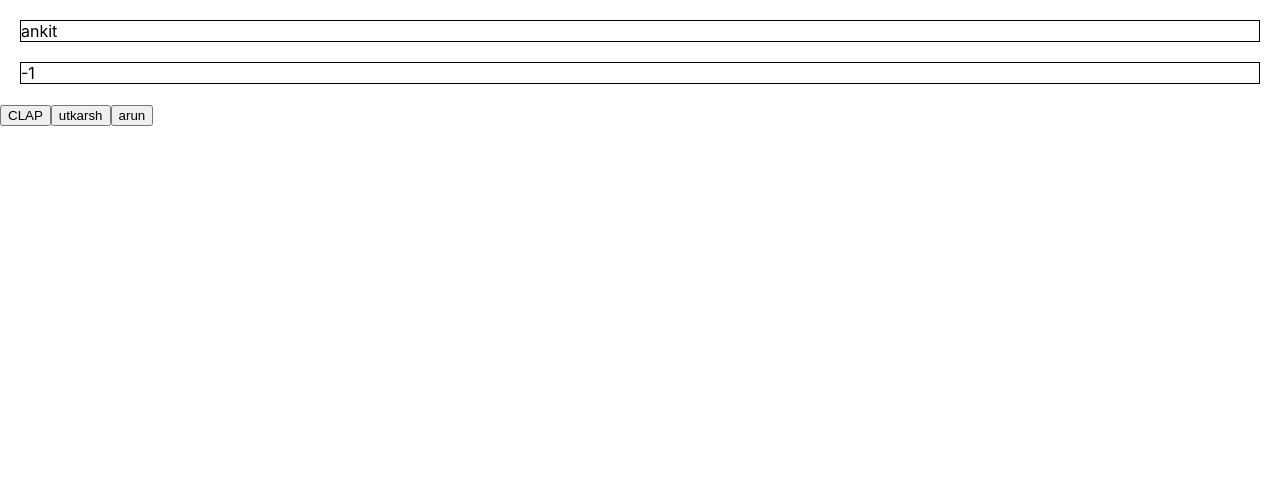
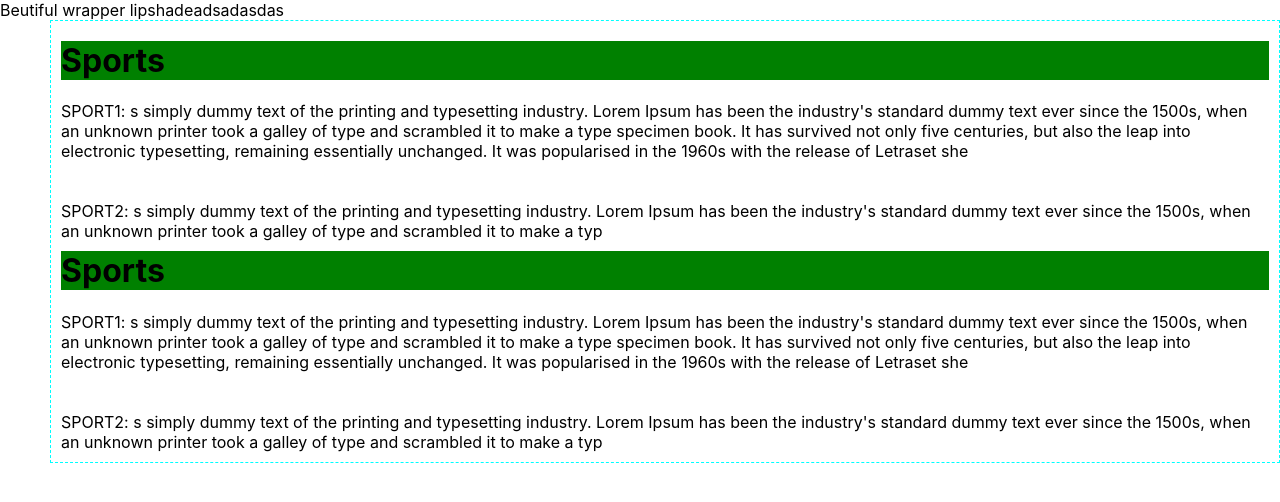
Before and after one commit to thakurutkarsh22/newton-react-fsd-july-2023, a React (Create React App) app: page / in a window 1280 px wide. Shown: the top 502 px of the page. Built offline with nearby package versions, Linux system fonts and the light colour scheme.

Commit message:
wrapper component , add css, multiple state handle

```diff
--- a/src/1.BasicReact/5.MultipleState/MultipleState.js
+++ b/src/1.BasicReact/5.MultipleState/1.Multiple_Use_State/MultipleState.js
@@ -28,9 +28,18 @@ function MultipleState() {
         utkarsh
       </button>
 
-      <button>arun</button>
+      <button
+        onClick={() => {
+          setName("arun");
+        }}
+      >
+        arun
+      </button>
     </>
   );
 }
 
 export default MultipleState;
+
+// 1. in this component we want to clap and inceremtn the count
+// 2. when i click on names, Name should be displayed on top.
--- /dev/null
+++ b/src/1.BasicReact/5.MultipleState/2.Single_Use_State/SingleUseState.js
@@ -0,0 +1,65 @@
+import { useState } from "react";
+
+function SingleUseState() {
+  const [state, setState] = useState({
+    counter: -1,
+    name: "ankit",
+  });
+
+  const { name, counter } = state;
+
+  // const [counter, setCounter] = useState(-1);
+  // const [name, setName] = useState("ankit");
+
+  return (
+    <>
+      <div style={{ margin: "20px", border: "1px solid black" }}>{name}</div>
+
+      <div style={{ margin: "20px", border: "1px solid black" }}>{counter}</div>
+
+      <button
+        onClick={() => {
+          setState((oldState) => {
+            return {
+              ...oldState,
+              counter: oldState.counter + 1,
+            };
+          });
+        }}
+      >
+        CLAP
+      </button>
+
+      <button
+        onClick={() => {
+          setState((oldValue) => {
+            return {
+              ...oldValue,
+              name: "utkarsh",
+            };
+          });
+        }}
+      >
+        utkarsh
+      </button>
+
+      <button
+        onClick={() => {
+          setState((oldValue) => {
+            return {
+              ...oldValue,
+              name: "arun",
+            };
+          });
+        }}
+      >
+        arun
+      </button>
+    </>
+  );
+}
+
+export default SingleUseState;
+
+// 1. in this component we want to clap and inceremtn the count
+// 2. when i click on names, Name should be displayed on top.
--- /dev/null
+++ b/src/1.BasicReact/6.WrapperBeautifulComponent/BeautifulWrapper.js
@@ -0,0 +1,18 @@
+import styles from "./BeautifulWrapper.module.css";
+function BeautifulWrapper(props) {
+  // beauty prop DEVELOPER IS GIVING
+  // children props REACT PEOPLE IS GIVING.
+
+  const { children, beauty } = props;
+
+  return (
+    <>
+      <div>Beutiful wrapper {beauty} </div>
+      <div className={styles.container}>{children}</div>
+    </>
+  );
+}
+
+export default BeautifulWrapper;
+
+// children: inside props it is a deualt value.
--- /dev/null
+++ b/src/1.BasicReact/6.WrapperBeautifulComponent/BeautifulWrapper.module.css
@@ -0,0 +1,5 @@
+.container {
+  margin-left: 50px;
+  padding: 10px;
+  border: 1px dashed cyan;
+}
--- /dev/null
+++ b/src/1.BasicReact/6.WrapperBeautifulComponent/MainContentComponent.js
@@ -0,0 +1,39 @@
+import styles from "./MainContentComponent.module.css";
+
+function MainContentComponent() {
+  return (
+    <>
+      <h1 className={styles.heading}>Sports</h1>
+
+      <div>
+        <div>
+          SPORT1: s simply dummy text of the printing and typesetting industry.
+          Lorem Ipsum has been the industry's standard dummy text ever since the
+          1500s, when an unknown printer took a galley of type and scrambled it
+          to make a type specimen book. It has survived not only five centuries,
+          but also the leap into electronic typesetting, remaining essentially
+          unchanged. It was popularised in the 1960s with the release of
+          Letraset she
+        </div>
+
+        <br />
+        <br />
+
+        <div>
+          SPORT2: s simply dummy text of the printing and typesetting industry.
+          Lorem Ipsum has been the industry's standard dummy text ever since the
+          1500s, when an unknown printer took a galley of type and scrambled it
+          to make a typ
+        </div>
+      </div>
+    </>
+  );
+}
+
+export default MainContentComponent;
+
+// TO ADD CSS file we nned to make sure that our file have a name ending with
+// .module.css
+
+// RESPONSIBILITY of this component
+// 1. TO GIVE THE CONTENT AND NOTHING ELSE.
--- /dev/null
+++ b/src/1.BasicReact/6.WrapperBeautifulComponent/MainContentComponent.module.css
@@ -0,0 +1,4 @@
+.heading {
+  background-color: green;
+  margin-top: 10px;
+}
--- a/src/App.js
+++ b/src/App.js
@@ -4,7 +4,10 @@ import HelloComponent from "./1.BasicReact/1.HelloComponent/HelloComponent";
 import CounterComponent from "./1.BasicReact/2.CounterComponent/CounterComponent";
 import ListComponent from "./1.BasicReact/3.ListComponent/ListComponent";
 import ConditionalRendering from "./1.BasicReact/4.ConditionalRendering/ConditionalRendering";
-import MultipleState from "./1.BasicReact/5.MultipleState/MultipleState";
+import MultipleState from "./1.BasicReact/5.MultipleState/1.Multiple_Use_State/MultipleState";
+import SingleUseState from "./1.BasicReact/5.MultipleState/2.Single_Use_State/SingleUseState";
+import MainContentComponent from "./1.BasicReact/6.WrapperBeautifulComponent/MainContentComponent";
+import BeautifulWrapper from "./1.BasicReact/6.WrapperBeautifulComponent/BeautifulWrapper";
 
 // App Component (Kind of HTMl + pure JS)
 
@@ -48,7 +51,17 @@ function App() {
 
       {/* <ConditionalRendering /> */}
 
-      <MultipleState />
+      {/* <MultipleState /> */}
+      {/* <SingleUseState />
+
+      <div> asadsada </div>
+
+      <input type="text" /> */}
+
+      <BeautifulWrapper beauty={"lipshadeadsadasdas"}>
+        <MainContentComponent />
+        <MainContentComponent />
+      </BeautifulWrapper>
     </>
   );
 }
```
